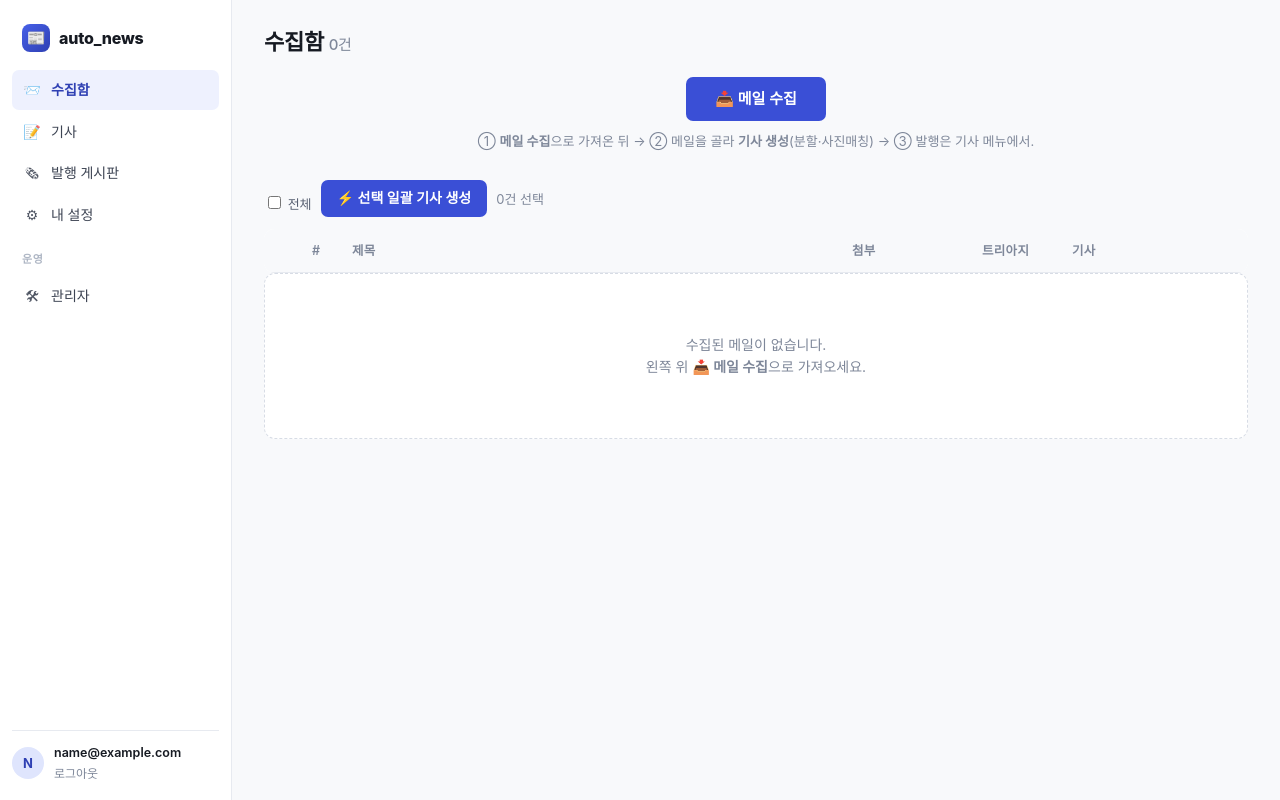
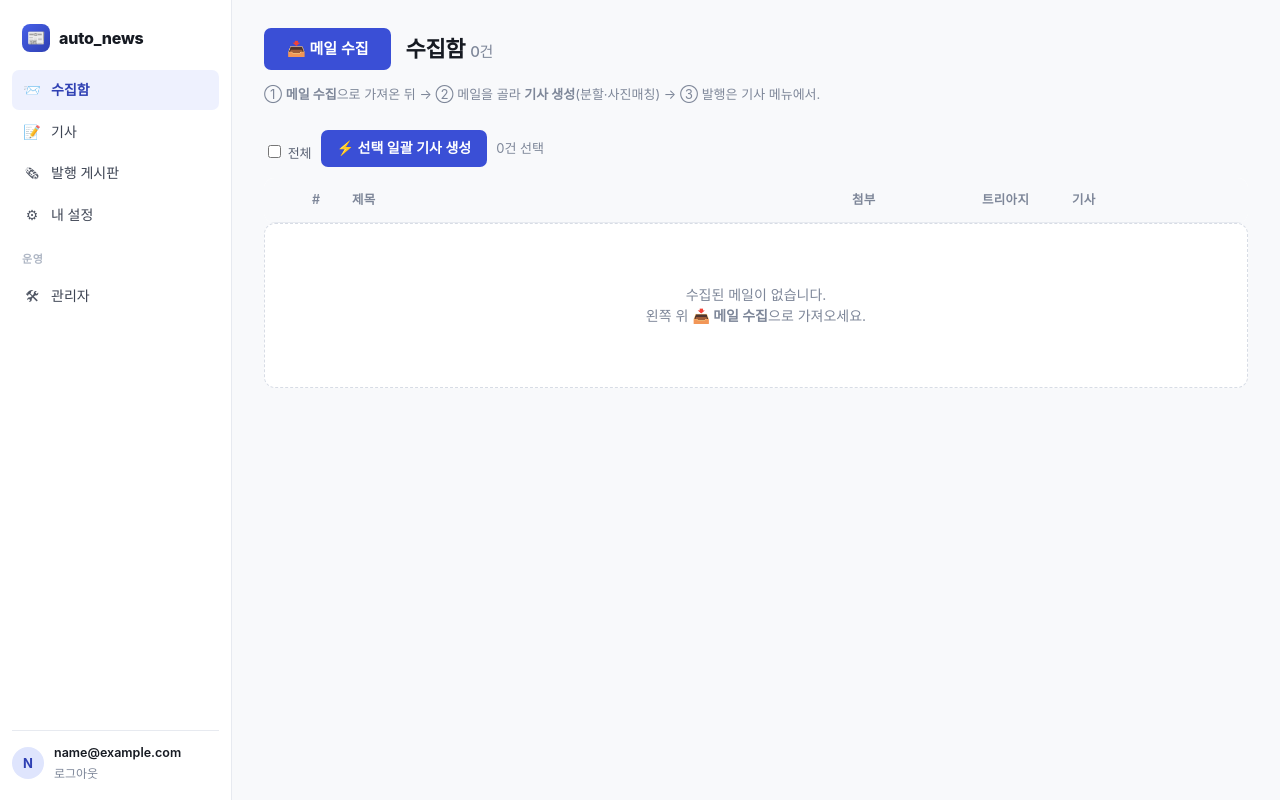
Before and after one commit to scorbito/AutoNews, a FastAPI app: page /inbox in a window 1280 px wide. Run offline with FastAPI, Linux system fonts and the light colour scheme; the visitor is signed in with stand-in values (Sample User, id 1); lists and menus that the app fills with data are empty; some libraries are stand-ins or nearby versions; some web fonts are replaced.

Commit message:
수집함 메일 수집 버튼 좌측 정렬(제목 옆)
Co-Authored-By: Claude Opus 4.8 <noreply@anthropic.com>

```diff
--- a/src/aute_news/web/templates/inbox.html
+++ b/src/aute_news/web/templates/inbox.html
@@ -2,17 +2,16 @@
 {% block title %}수집함{% endblock %}
 {% block body %}
 <div class="page-head">
-  <h2>수집함 <span class="sub">{{ msgs|length }}건</span></h2>
+  <div class="row" style="gap:14px;">
+    <form method="post" action="/collect">
+      <button type="submit" style="padding:11px 22px; font-size:15px;">📥 메일 수집</button>
+    </form>
+    <h2 style="margin:0;">수집함 <span class="sub">{{ msgs|length }}건</span></h2>
+  </div>
 </div>
 {% if msg %}<p class="block">{{ msg }}</p>{% endif %}
-
-<div style="text-align:center; margin:6px 0 18px;">
-  <form method="post" action="/collect">
-    <button type="submit" style="padding:12px 28px; font-size:15px;">📥 메일 수집</button>
-  </form>
-  <p class="muted" style="margin-top:10px;">
-    ① <b>메일 수집</b>으로 가져온 뒤 → ② 메일을 골라 <b>기사 생성</b>(분할·사진매칭) → ③ 발행은 기사 메뉴에서.</p>
-</div>
+<p class="muted" style="margin:-6px 0 14px;">
+  ① <b>메일 수집</b>으로 가져온 뒤 → ② 메일을 골라 <b>기사 생성</b>(분할·사진매칭) → ③ 발행은 기사 메뉴에서.</p>
 
 <form method="post" action="/messages/bulk-process"
       onsubmit="this.querySelector('#bulkbtn').textContent='처리중… (선택 메일 수만큼 시간이 걸려요)'; this.querySelector('#bulkbtn').disabled=true;">
```
